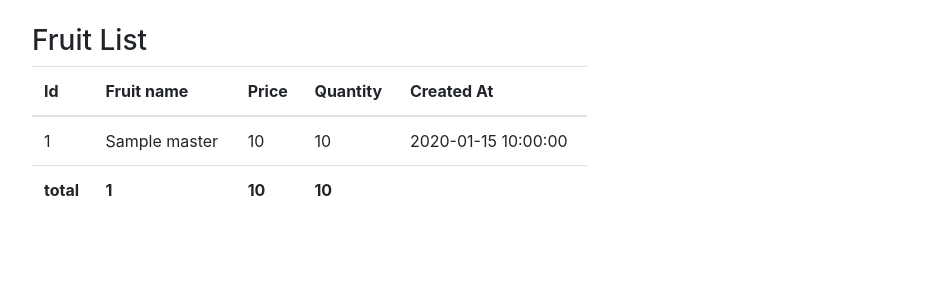
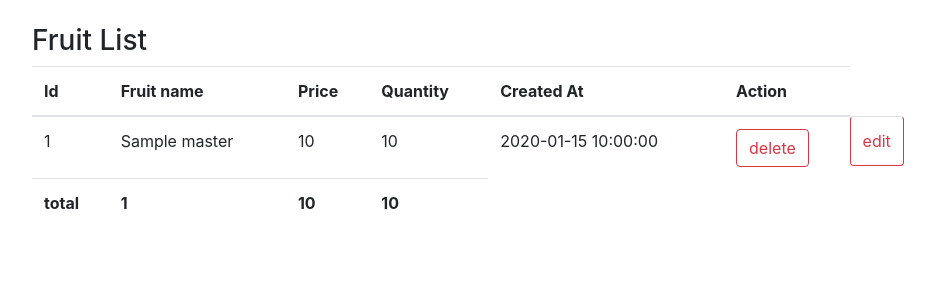
Before and after one commit to rangbind/fruits-shop, a PHP site: page /dashboard.php in a window 1280 px wide. Shown: the part 56-356 px from the top of the page, without its empty margins (53-988 px from the left). Run offline with PHP 8.4, Linux system fonts and the light colour scheme; tables that the repository leaves empty or names only in its code hold one stand-in row (values such as "Sample post"); a stand-in replaces the project's code that opens the database connection.

Commit message:
updated file

```diff
--- a/dashboard.php
+++ b/dashboard.php
@@ -10,7 +10,7 @@
 	}
 ?>
 <h3>Fruit List</h3>
-<table class="table table-hover" style="width: 50%">
+<table class="table table-hover" style="width: 80%">
 	<thead>
 		<tr>
 			<th>Id</th>
@@ -18,7 +18,9 @@
 			<th>Price</th>
 			<th>Quantity</th>
 			<th>Created At</th>
+			<th>Action</th>
 		</tr>
+
 	</thead>
 	<tbody>
 
@@ -33,14 +35,14 @@
 			$quantity_sum = $quantity_sum + $value['quantity'];
 
 		?>
-
-
 		<tr>
 			<td><?php echo $value['id']; ?></td>
 			<td><?php echo $value['fruit_name']; ?></td>
 			<td><?php echo $value['price']; ?></td>
 			<td><?php echo $value['quantity']; ?></td>
 			<td><?php echo $value['created_at']; ?></td>
+
+			<th> <a class="btn btn-outline-danger" href="deleteFruit.php" id="fruit_id"> delete </a></th>         <th <a class="btn btn-outline-danger" href="editFruit.php" id="fruit_id"> edit </th>
 		</tr>
 
 		<?php
@@ -53,7 +55,7 @@
 			<th> <?php echo count($dataArray); ?> </th>
 			<th> <?php echo $price_sum; ?> </th>
 			<th> <?php echo $quantity_sum; ?> </th>
-			<th></th>
+
 		</tr>
 
 
```
